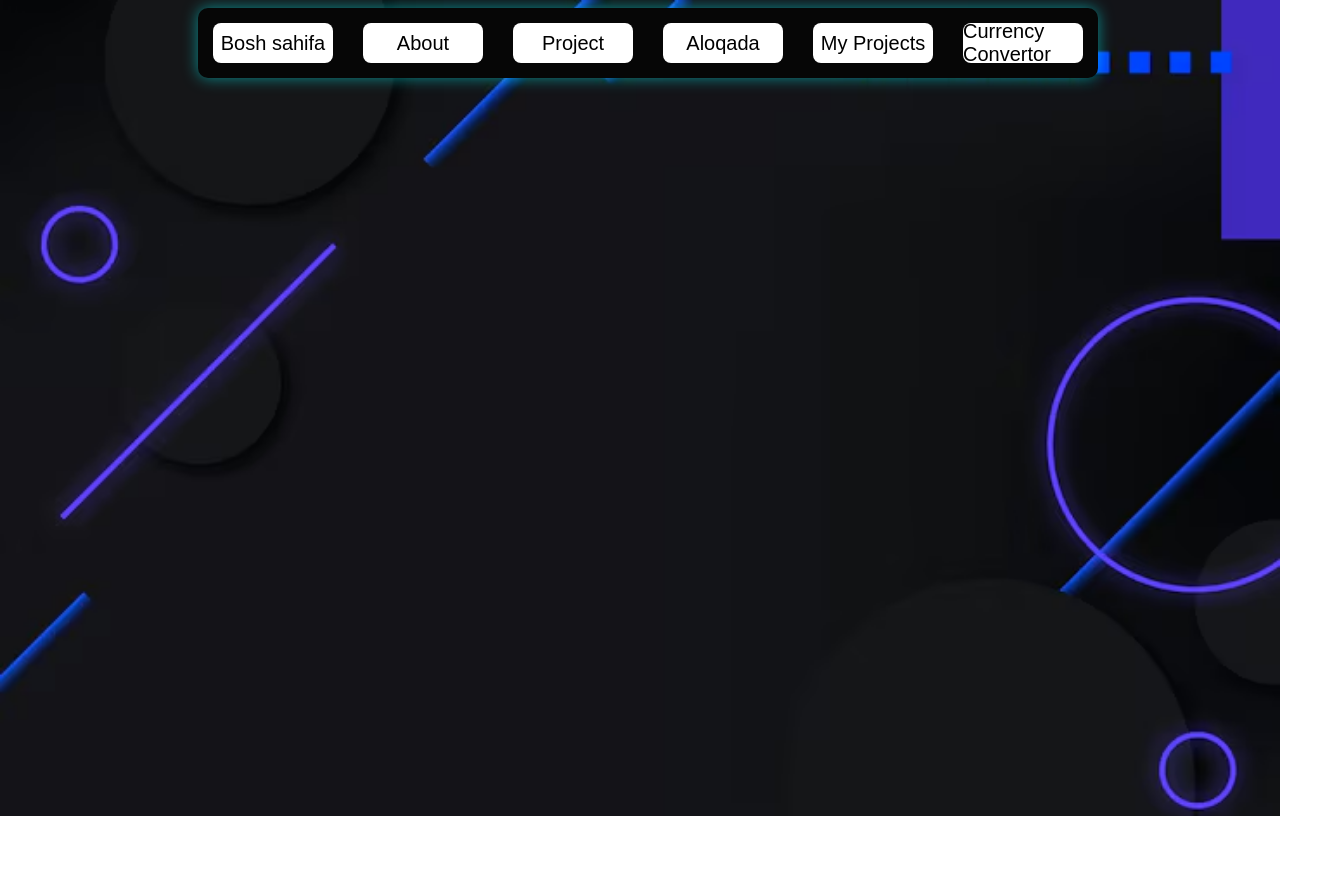
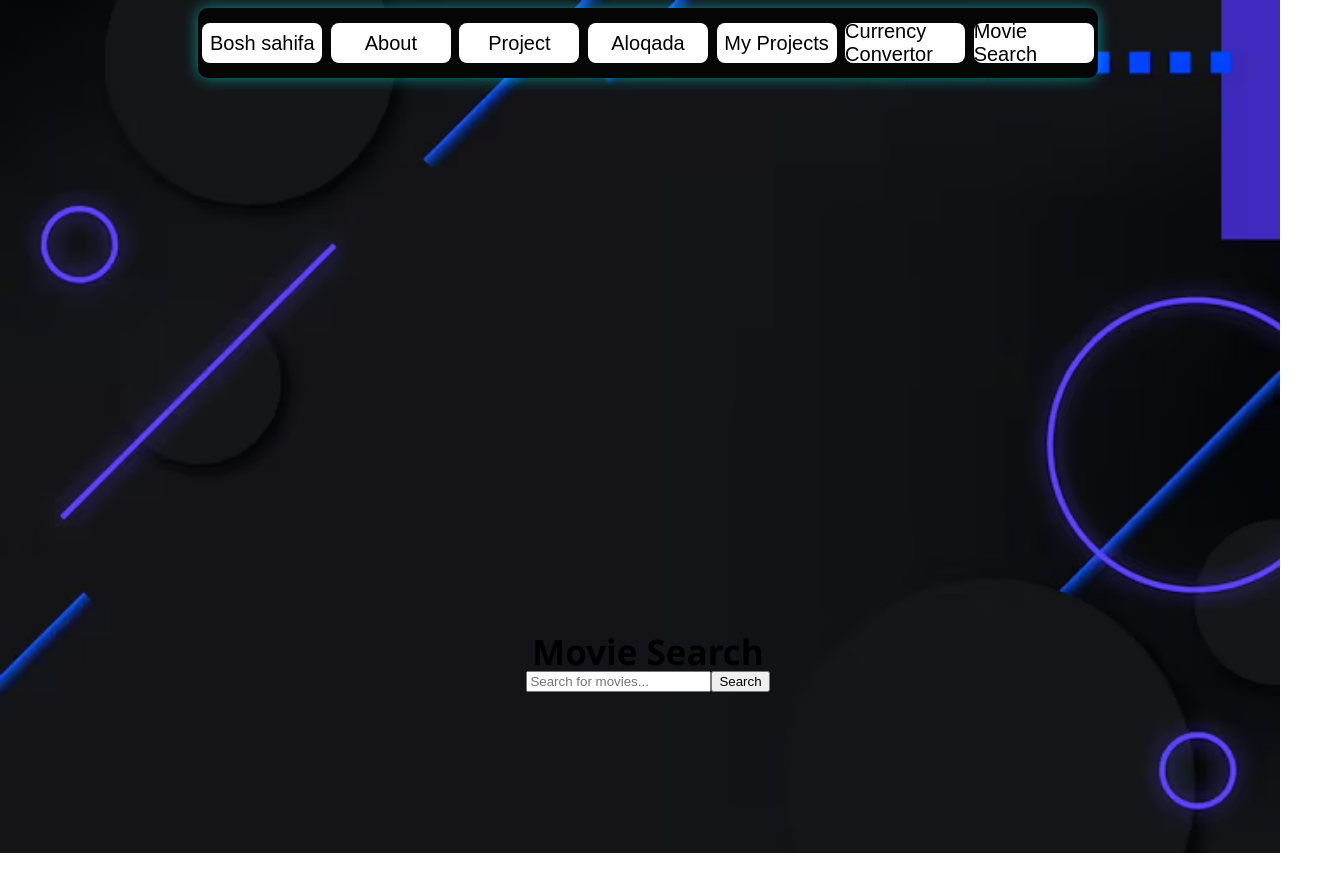
Before and after one commit to behruzyunusboyev/my-portfoli, a React (Vite) app: page /movies in a window 1280 px wide. Shown: the top 892 px of the page, 1318 px wide, since content can reach past the window. Before the commit the page ends 816 px from the top, so only its background shows below. Built offline with nearby package versions, Linux system fonts and the light colour scheme.

Commit message:
start MovieSearch

```diff
--- a/src/App.jsx
+++ b/src/App.jsx
@@ -7,6 +7,7 @@ import About from './pages/about'
 import Projectlar from './pages/Projectlar'
 import GetCountry from './pages/getcountry'
 import CurrencyConvertor from './pages/convertor'
+import MovieSearch from './MovieSearch'
 function App() {
   return (
     <BrowserRouter>
@@ -17,6 +18,7 @@ function App() {
           <Link to='/contact'  className='links'>Aloqada</Link>
           <Link to='/projects' className='links'>My Projects</Link>
           <Link to='/convertor' className='links'>Currency Convertor</Link>
+          <Link to='/movies' className='links'>Movie Search</Link>
       </nav>
       <div style={{padding:'20px'}}>
         <Routes>
@@ -26,6 +28,7 @@ function App() {
           <Route path='/about'  element={<About />}/>
           <Route path='/projects' element={<Projectlar />}/>
           <Route path='/convertor' element={<CurrencyConvertor />}/>
+          <Route path='/movies' element={<MovieSearch />}/>
         </Routes>
 
       </div>
--- /dev/null
+++ b/src/MovieSearch.jsx
@@ -0,0 +1,76 @@
+import { useState } from "react";
+import axios from "axios";
+import "./pages/styles/MovieSearch.css";
+
+function MovieSearch() {
+    const [query, setQuery] = useState("");
+    const [movies, setMovies] = useState([]);
+    const [sellect, setSelect] = useState("");
+    const [loading, setLoading] = useState(false);
+
+    const API_key= '25453f18';
+
+    const searchMovies = async (e) => {
+        e.preventDefault();
+        if (!query) return;
+        setLoading(true);
+        try{
+            const response = await axios.get(`https://www.omdbapi.com/?s=${query}&apikey=${API_key}`);
+            setMovies(response.data.Search || []);
+        }catch(error){
+            console.error("Error fetching movies:", error);
+        }finally{
+            setLoading(false);
+        }
+    }
+    const getMovieDetails = async (imdbID) => {
+        try{
+            const response = await axios.get(`https://www.omdbapi.com/?i=${imdbID}&apikey=${API_key}`);
+            setSelect(response.data);
+        }catch(error){
+            console.error("Error fetching movie details:", error);
+        }
+    }
+    const MovieDetails = (movie) =>{
+        return(
+            <div className="movie-details">
+                <h2>{movie.Title}</h2>
+                <img src={movie.Poster} alt={movie.Title} />
+                <p>Year: {movie.Year}</p>
+                <p>Genre: {movie.Genre}</p>
+                <p>Director: {movie.Director}</p>
+                <p>Plot: {movie.Plot}</p>
+            </div>
+        )
+    }
+    return(
+        <div className="main">
+            <h1>Movie Search</h1>
+            <form onSubmit={searchMovies}>
+                <input
+                    type="text"
+                    placeholder="Search for movies..."
+                    value={query}
+                    onChange={(e) => setQuery(e.target.value)}
+                />
+                <button type="submit">Search</button>
+            </form>
+            {loading ? (
+                <p>Loading...</p>
+            ) : (
+                <div className="movies">
+                    {movies.map((movie) => (
+                        <div key={movie.imdbID} className="movie" onClick={() => getMovieDetails(movie.imdbID)}>
+                            <img src={movie.Poster} alt={movie.Title} />
+                            <h2>{movie.Title}</h2>
+                            <p>Year: {movie.Year}</p>
+                            <p>Type: {movie.Type}</p>
+                        </div>
+                    ))}
+                </div>
+            )}
+        </div>
+    )
+
+}
+export default MovieSearch;
```
Also changed, not shown: src/pages/styles/MovieSearch.css (added).
